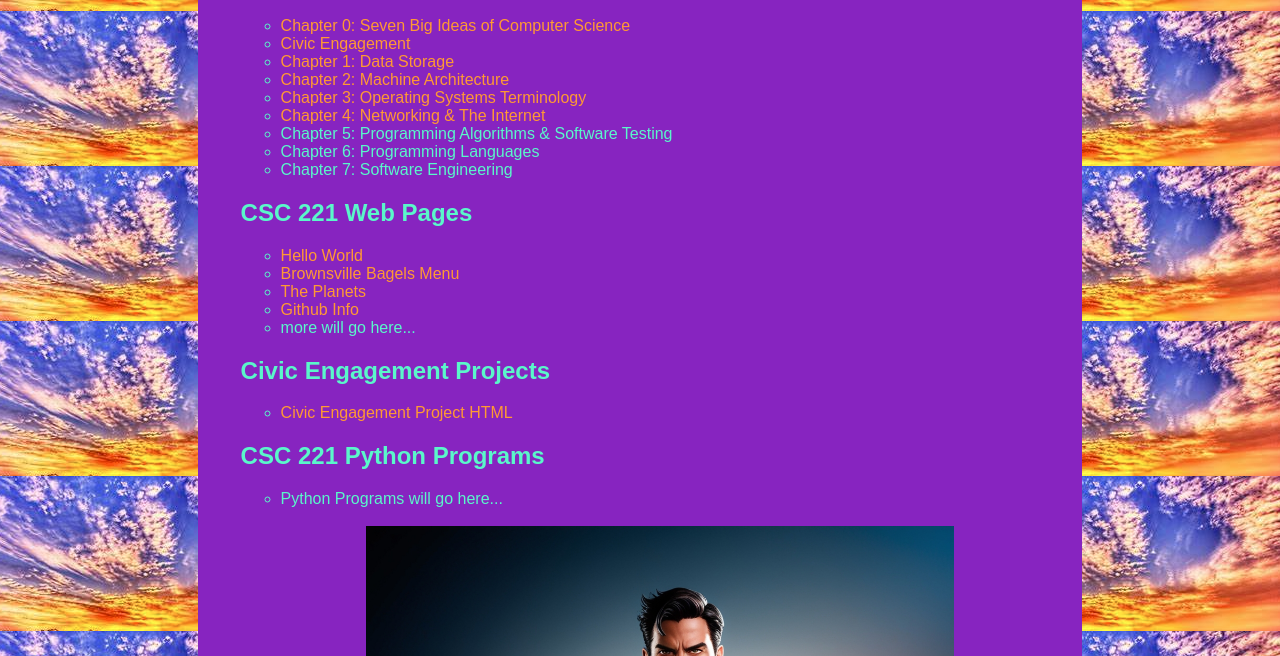
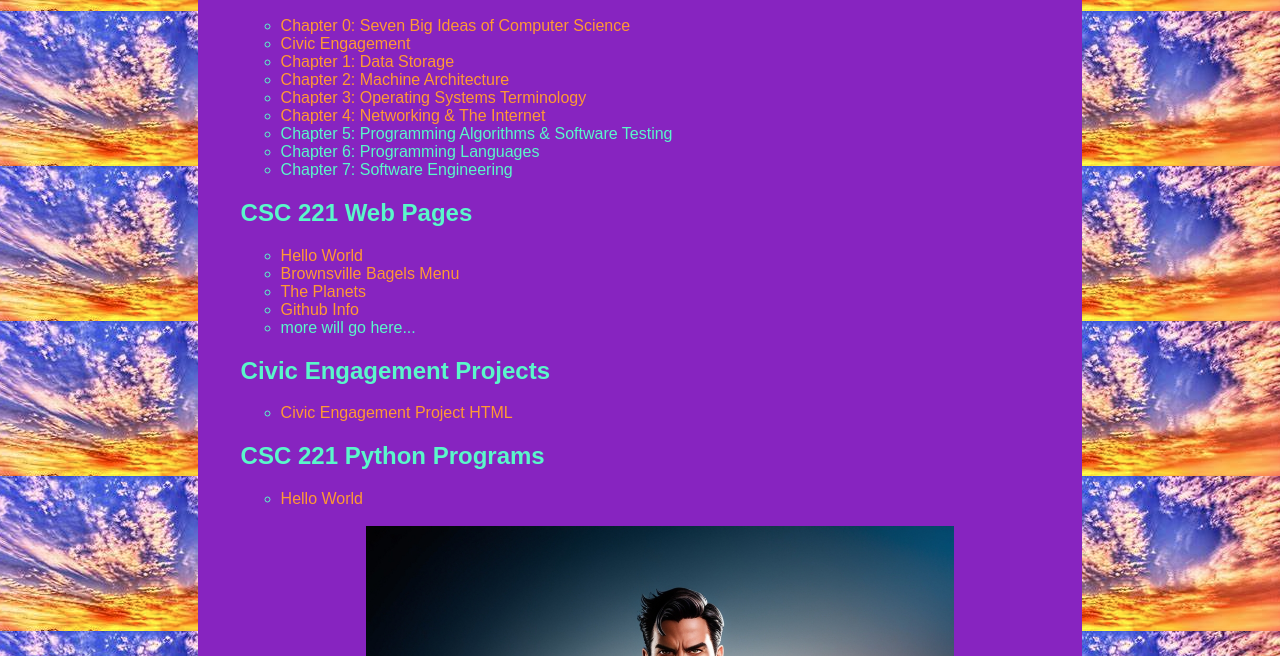
Before and after one commit to zachmoreland-pvcc/zacharymoreland-pvcc.github.io, a plain HTML site: page index.html in a window 1280 px wide. Shown: the part 144-800 px from the top of the page. Drawn offline with Linux system fonts and the light colour scheme.

Commit message:
Update index.html

```diff
--- a/index.html
+++ b/index.html
@@ -59,7 +59,7 @@
 
     <h2> CSC 221 Python Programs </h2>
     <ul>
-        <li> Python Programs will go here... </li>
+        <li><a href = "helloworld.py"> Hello World </a></li>
     </ul>
     <ul>
 
```
